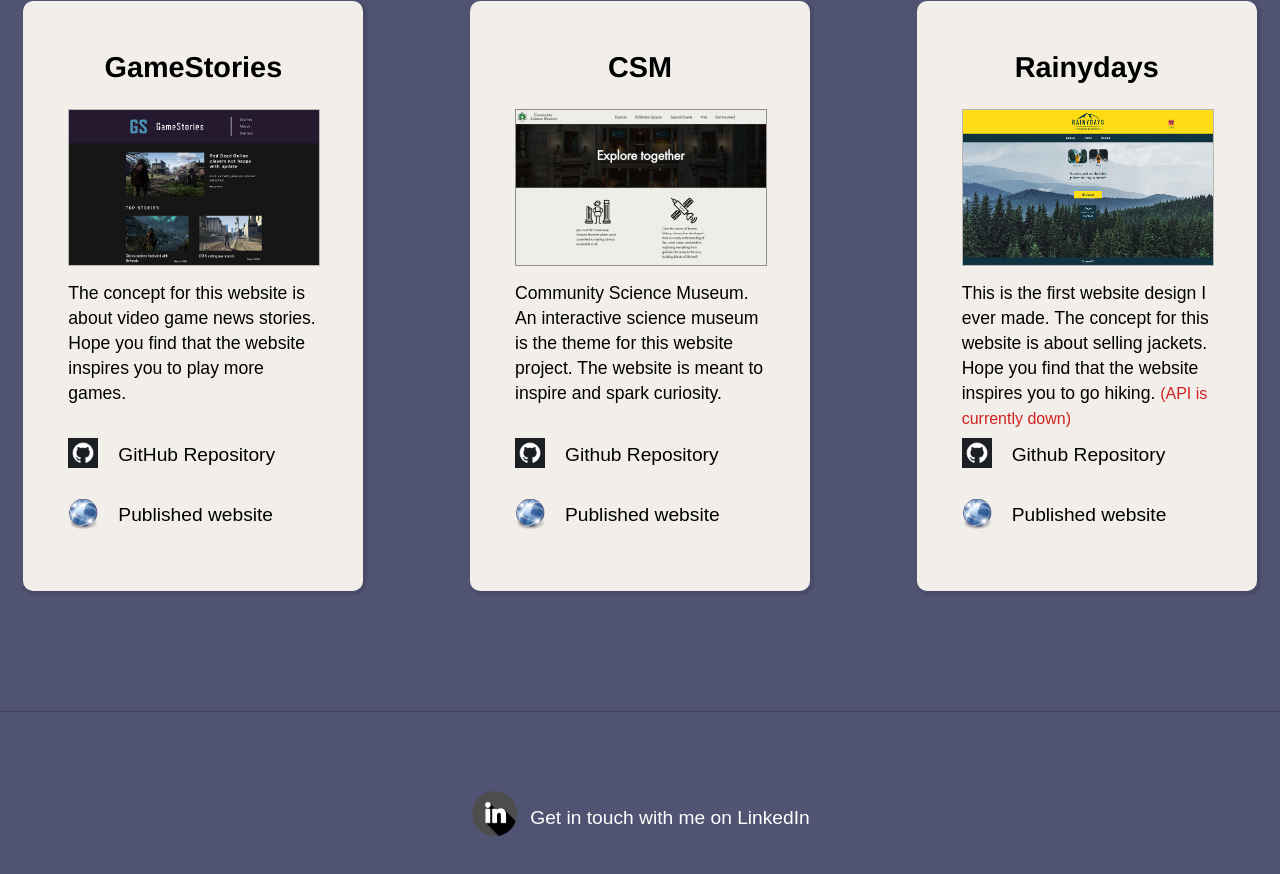
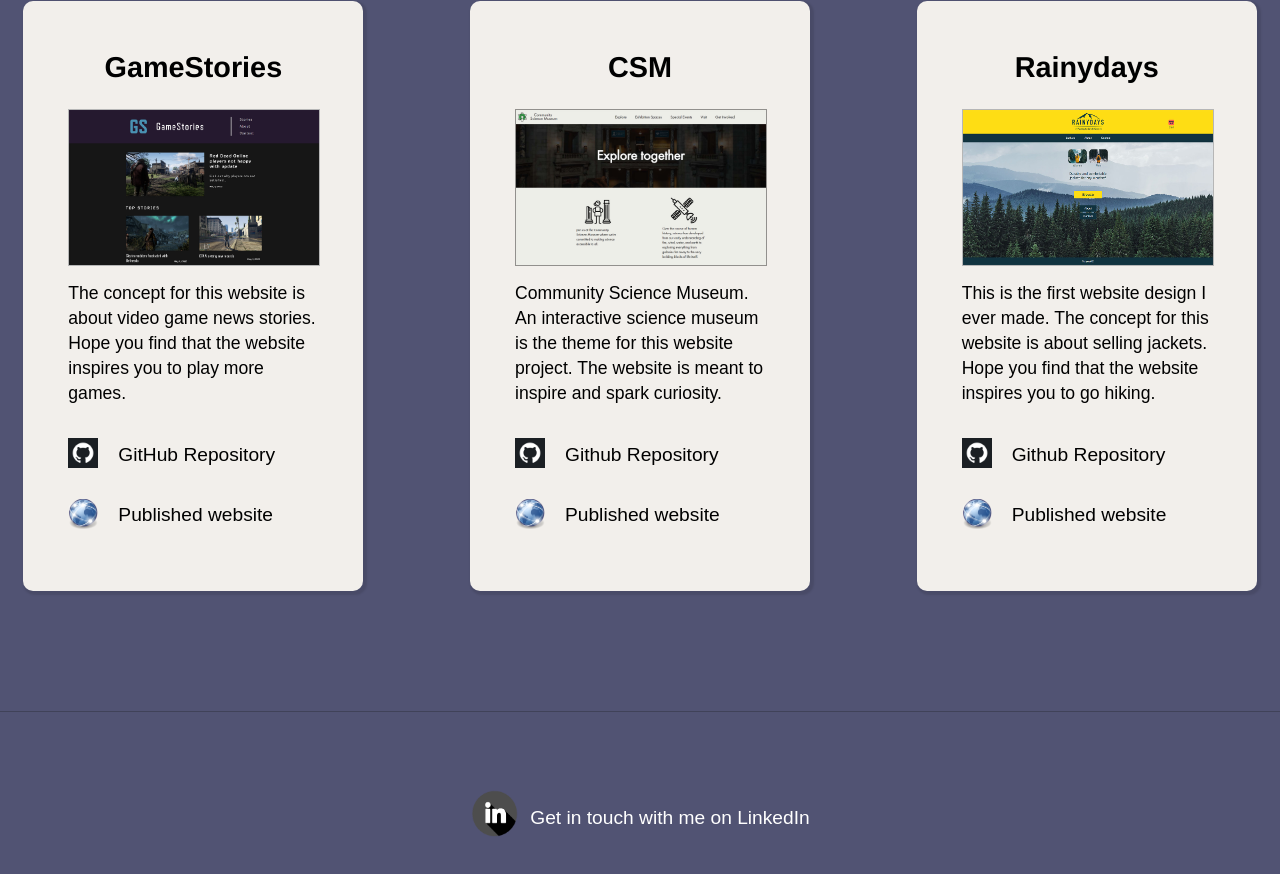
Before and after one commit to S10ANDK/Portfolio, a plain HTML site: page index.html in a window 1280 px wide. Shown: the part 1030-1904 px from the top of the page. Drawn offline with Linux system fonts and the light colour scheme; a web font is replaced by a local one.

Commit message:
removed text

```diff
--- a/index.html
+++ b/index.html
@@ -54,7 +54,7 @@
             <div class="card">
                 <h2>Rainydays</h2>
                 <a href="https://storerainydays.netlify.app/" class="card-link"><img src="images/rainydays.jpg" class="card_images" alt="overview of the Rainydays website"></a>
-                <p>This is the first website design I ever made. The concept for this website is about selling jackets. Hope you find that the website inspires you to go hiking. <span>(API is currently down)</span></p>
+                <p>This is the first website design I ever made. The concept for this website is about selling jackets. Hope you find that the website inspires you to go hiking.</p>
                 <a href="https://github.com/Noroff-FEU-Assignments/cross-course-project-S10ANDK" class="links"><img src="assets/github.png" class="card-icon">Github Repository</a>
                 <a href="https://storerainydays.netlify.app/" class="links"><img src="assets/browser.png" class="card-icon browser">Published website</a>
             </div>
```
